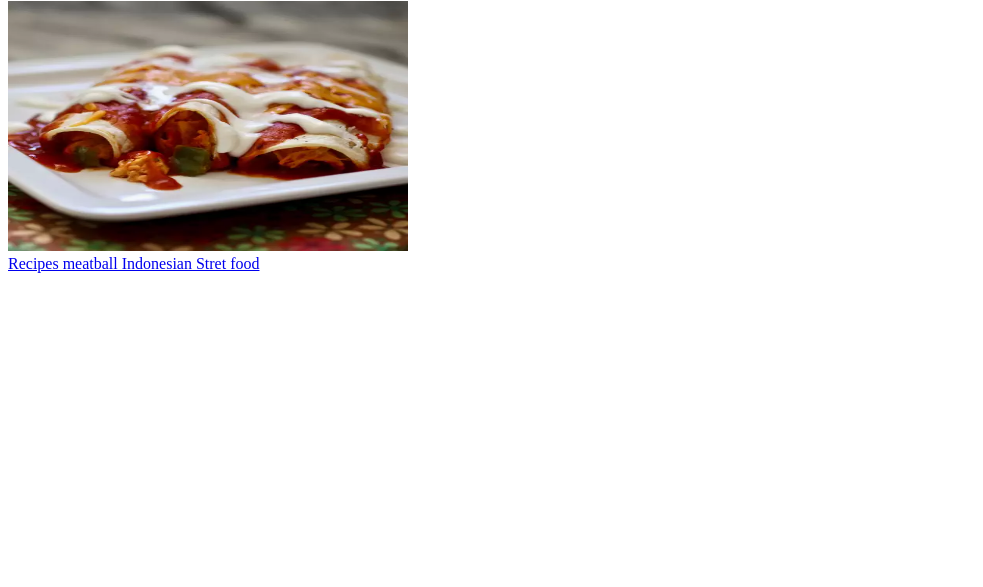
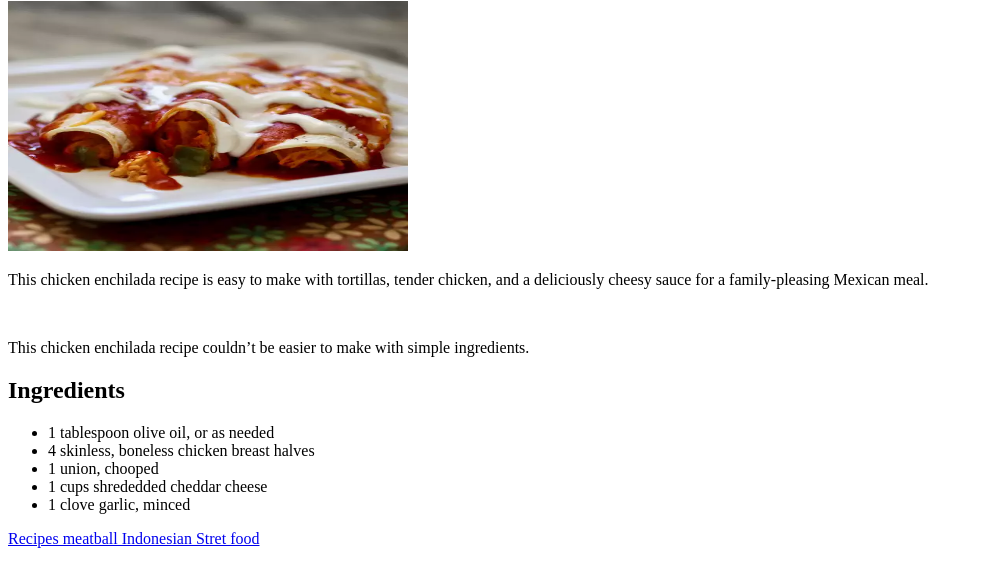
Before and after one commit to Sugilar-Hy/odin-recipes, a plain HTML site: page index.html in a window 1280 px wide. Shown: the part 79-666 px from the top of the page, without its empty margins (0-983 px from the left). Drawn offline with Linux system fonts and the light colour scheme.

Commit message:
add a unorderlist. make a lsit ingredient

```diff
--- a/index.html
+++ b/index.html
@@ -7,8 +7,19 @@
     <body>
         <h1>Chicken Enchiladas Recipes</h1>
             <img src="images/image.webp" alt="Chicken Enchiladas" height="250px" width="400px">
+            <p>This chicken enchilada recipe is easy to make with tortillas, tender chicken, and a deliciously cheesy sauce for a family-pleasing Mexican meal.</p>
             <br>
+            <p>This chicken enchilada recipe couldn’t be easier to make with simple ingredients.
+            </p>
 
+            <h2>Ingredients</h2>
+            <ul>
+                <li>1 tablespoon olive oil, or as needed</li>
+                <li>4 skinless, boneless chicken breast halves</li>
+                <li>1 union, chooped</li>
+                <li>1 cups shrededded cheddar cheese</li>
+                <li>1 clove garlic, minced</li>
+            </ul>
             <a href="recipes/bakso.html" target="_blank" rel="noopener norefferer">Recipes meatball Indonesian Stret food</a>
     </body>
 </html>
```
